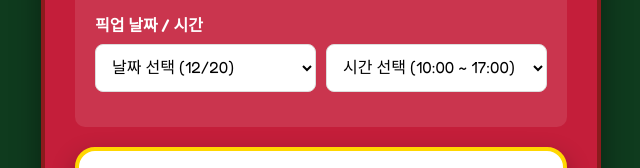
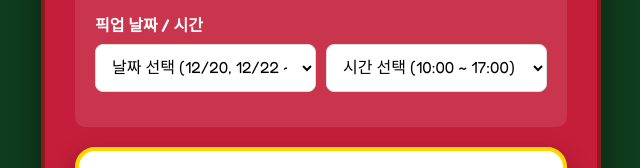
Before and after one commit to flowerpanty/christmas, a website: page index.html in a window 1280 px wide. Shown: the part 3270-3438 px from the top of the page, 319-959 px from the left. Drawn offline with nearby package versions, Linux system fonts and the light colour scheme; a web font is replaced by a local one.

Commit message:
12월 22일, 23일 픽업 날짜 추가

```diff
--- a/index.html
+++ b/index.html
@@ -209,8 +209,10 @@
                             <label>픽업 날짜 / 시간</label>
                             <div class="datetime-group">
                                 <select id="pickup_date" name="pickup_date" required>
-                                    <option value="" disabled selected>날짜 선택 (12/20)</option>
+                                    <option value="" disabled selected>날짜 선택 (12/20, 12/22 ~ 12/23)</option>
                                     <option value="12월 20일">12월 20일</option>
+                                    <option value="12월 22일">12월 22일</option>
+                                    <option value="12월 23일">12월 23일</option>
                                 </select>
                                 <select id="pickup_time" name="pickup_time" required>
                                     <option value="" disabled selected>시간 선택 (10:00 ~ 17:00)</option>
```
